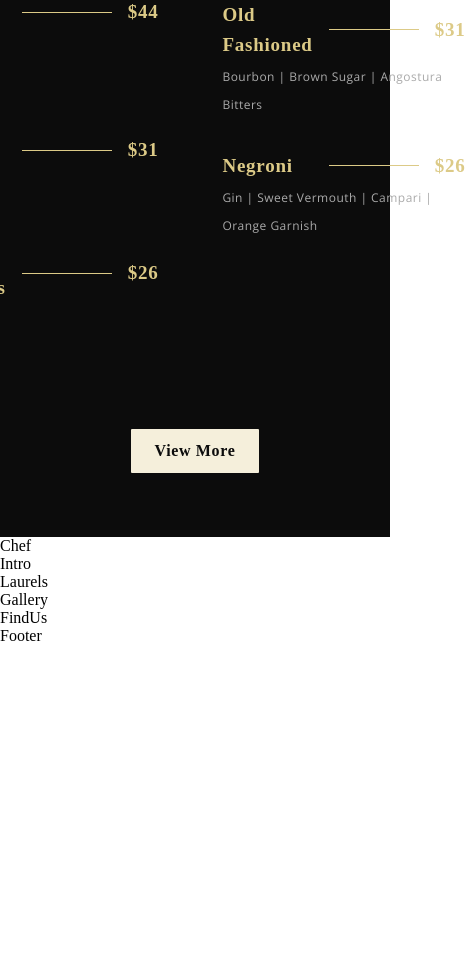
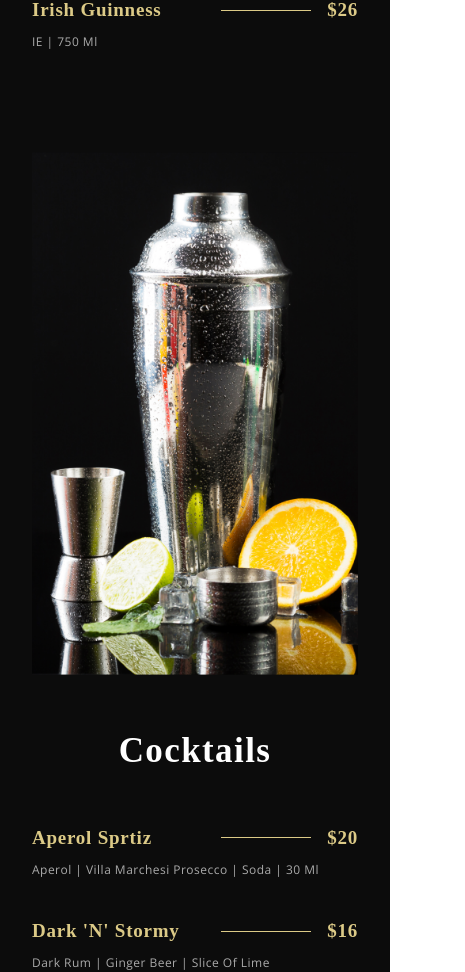
Before and after one commit to m-taha52/react-restaurant, a React (Create React App) app: page / in a window 390 px wide. Shown: the part 3700-4672 px from the top of the page, 465 px wide, since content can reach past the window. Before the commit the page ends 4345 px from the top, so only its background shows below. Built offline with nearby package versions, Linux system fonts and the light colour scheme; a web font is replaced by a local one.

Commit message:
completed specialMenu

```diff
--- a/src/container/Menu/SpecialMenu.css
+++ b/src/container/Menu/SpecialMenu.css
@@ -53,3 +53,27 @@
     margin: 2rem 0;
     width: 100%;
 }
+
+
+@media screen and (max-width: 1150px) {
+    .app__specialMenu-menu {
+        flex-direction: column;
+        align-items: center;
+        width: 100%;
+    }
+
+    .app__specialMenu-menu__img {
+        margin: 3rem 0;
+    }
+}
+
+@media screen and (max-width: 650px) {
+    .app__specialMenu-menu__img {
+        width: 100%;
+    }
+
+    .app__specialMenu-menu_heading {
+        font-size: 35px;
+        line-height: 48.5px;
+    }
+}
```
